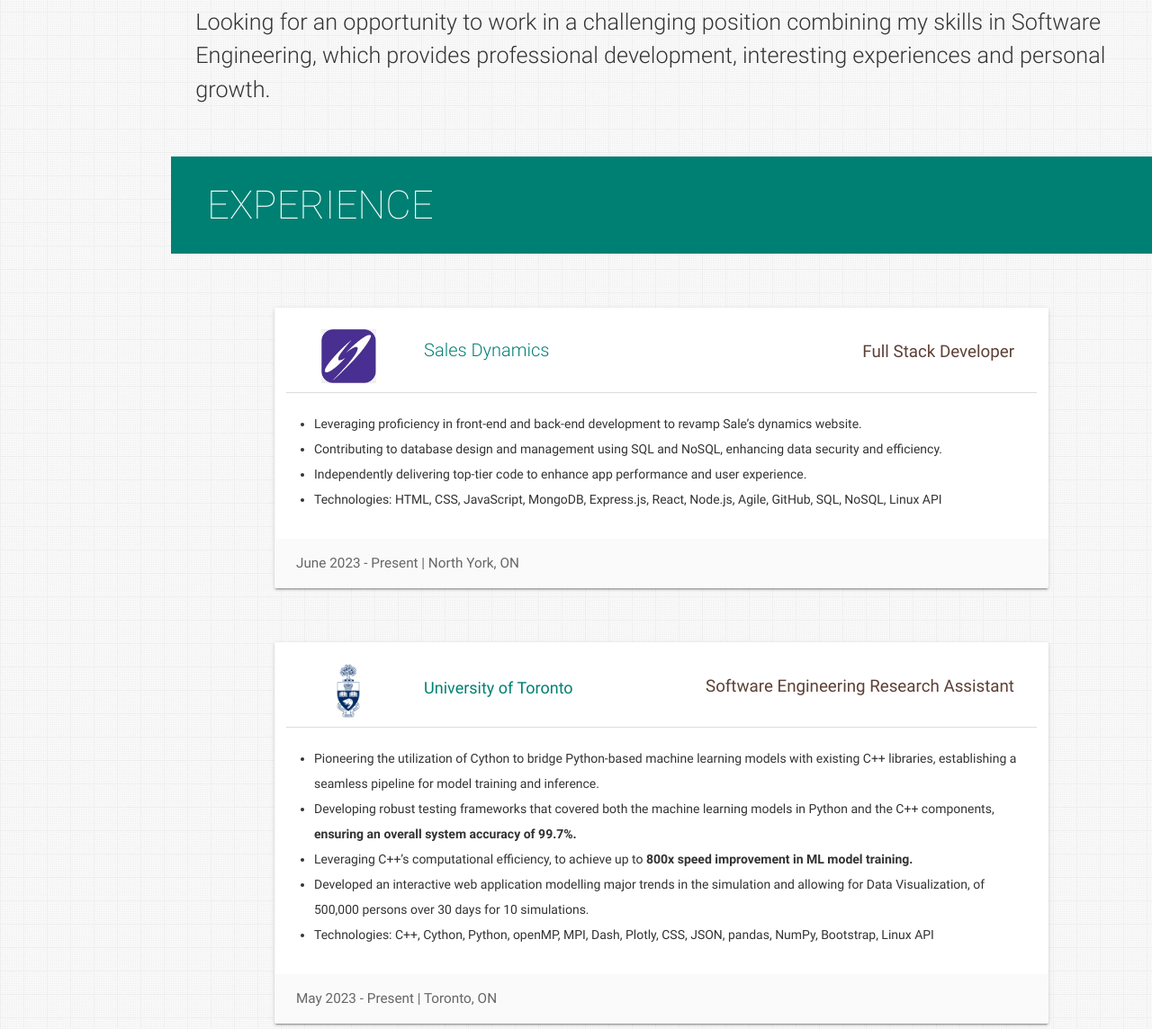
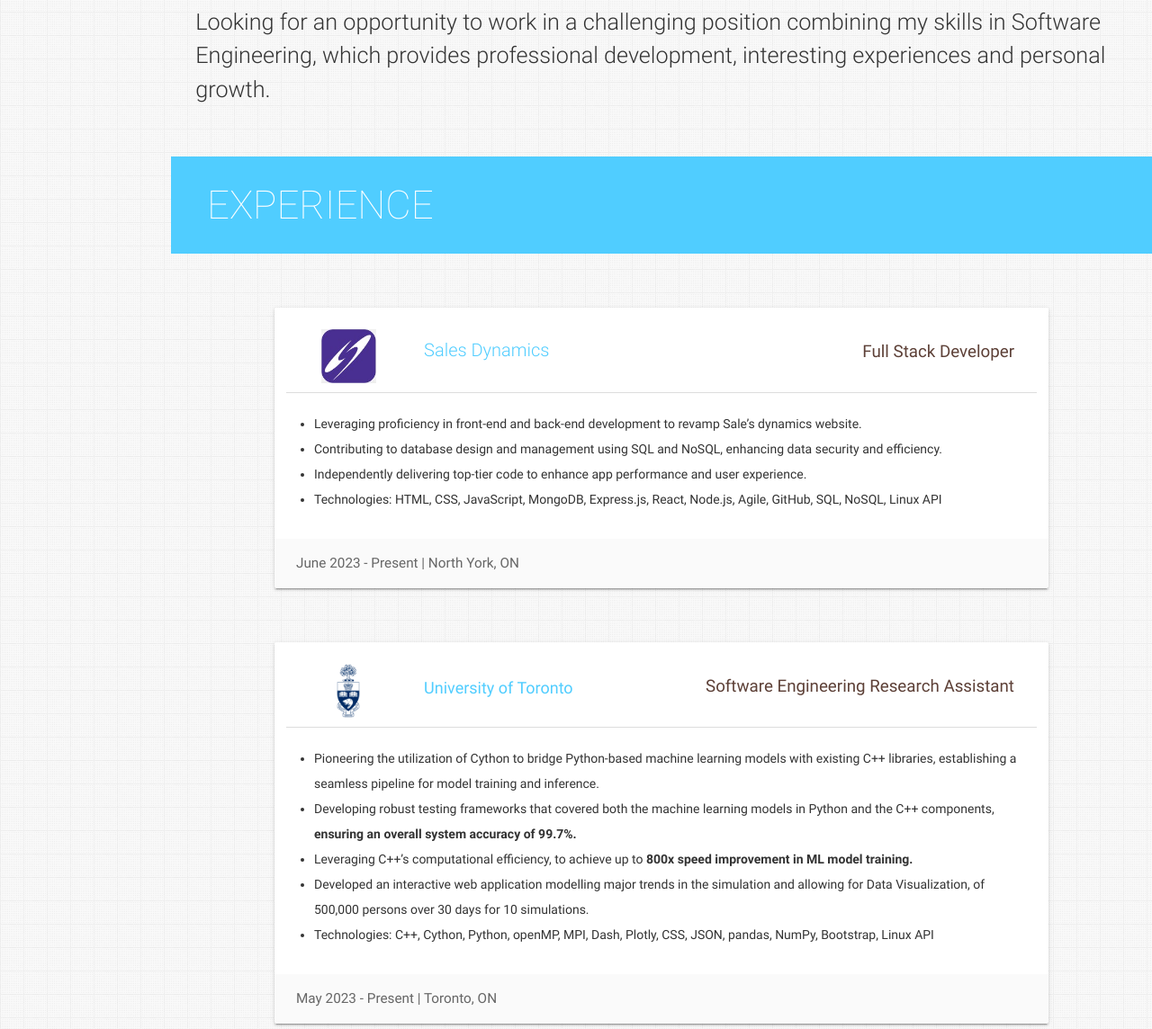
Before and after one commit to rawwash/rawwash.github.io, a plain HTML site: page index.html in a window 1280 px wide. Shown: the part 1391-2535 px from the top of the page at 90% size. Drawn offline with nearby package versions, Linux system fonts and the light colour scheme.

Commit message:
changing color

```diff
--- a/assets/css/style.css
+++ b/assets/css/style.css
@@ -140,7 +140,7 @@ body {
 } */
 
 a {
-  color: #004d40;
+  color: #002660;
 }
 
 /* main blockqoute */
@@ -473,7 +473,7 @@ a.hoverline {
 } */
 
 a.hoverline:hover {
-  border-bottom: 3px solid #004d40 !important;
+  border-bottom: 3px solid #002660 !important;
 }
 
 #skills .card.large {
@@ -549,7 +549,7 @@ small {
 /* main .teal-text */
 
 .teal-text {
-  color: #008073 !important;
+  color: #50cdff !important; /* #50cdff*/
 }
 
 /* .teal-text {
@@ -559,7 +559,7 @@ small {
 /* .teal */
 
 .teal {
-  background-color: #008073 !important;
+  background-color: #50cdff !important;
 }
 
 /* .teal {
@@ -602,7 +602,7 @@ small {
     position: absolute;
   }
   nav a.button-collapse, nav a.button-collapse i {
-    color: #009688;
+    color: #50cdff;
     height: 56px;
     line-height: 56px;
   }
```
Also changed, not shown: 2 other files.
